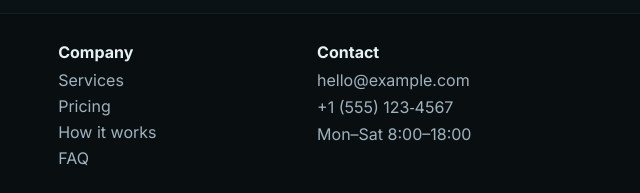
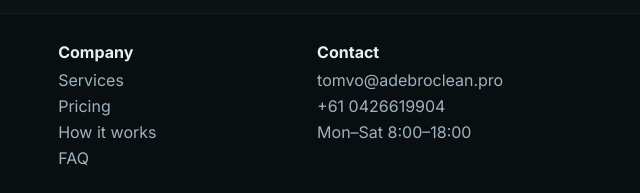
Before and after one commit to TylerNe/nail-salon, a plain HTML site: page index.html in a window 1280 px wide. Shown: the part 3079-3272 px from the top of the page, 640-1280 px from the left. Drawn offline with Linux system fonts and the light colour scheme.

Commit message:
Update index.html

```diff
--- a/index.html
+++ b/index.html
@@ -5,7 +5,7 @@
     <meta name="viewport" content="width=device-width, initial-scale=1" />
     <title>SparkleHome Cleaning — Professional House Cleaning Services</title>
     <meta name="description" content="Reliable, eco-friendly house cleaning service. One-time, weekly, bi-weekly, and move-out cleans. Instant online booking and transparent pricing." />
-    <meta name="keywords" content="house cleaning, home cleaning, maid service, deep clean, move out cleaning" />
+    <meta name="keywords" content="Ade Bro Clean,house cleaning, home cleaning, maid service, deep clean, move out cleaning" />
     <meta name="theme-color" content="#1f7a8c" />
     <meta property="og:title" content="SparkleHome Cleaning — Professional House Cleaning Services" />
     <meta property="og:description" content="Reliable, eco-friendly house cleaning. Book online in minutes." />
@@ -283,8 +283,8 @@
           <div class="footer__col">
             <h4>Contact</h4>
             <ul>
-              <li><a href="mailto:hello@example.com">hello@example.com</a></li>
-              <li><a href="tel:+15551234567">+1 (555) 123‑4567</a></li>
+              <li><a href="mailto:tomvo@adebroclean.pro">tomvo@adebroclean.pro</a></li>
+              <li><a href="tel:+15551234567">+61 0426619904</a></li>
               <li>Mon–Sat 8:00–18:00</li>
             </ul>
           </div>
```
